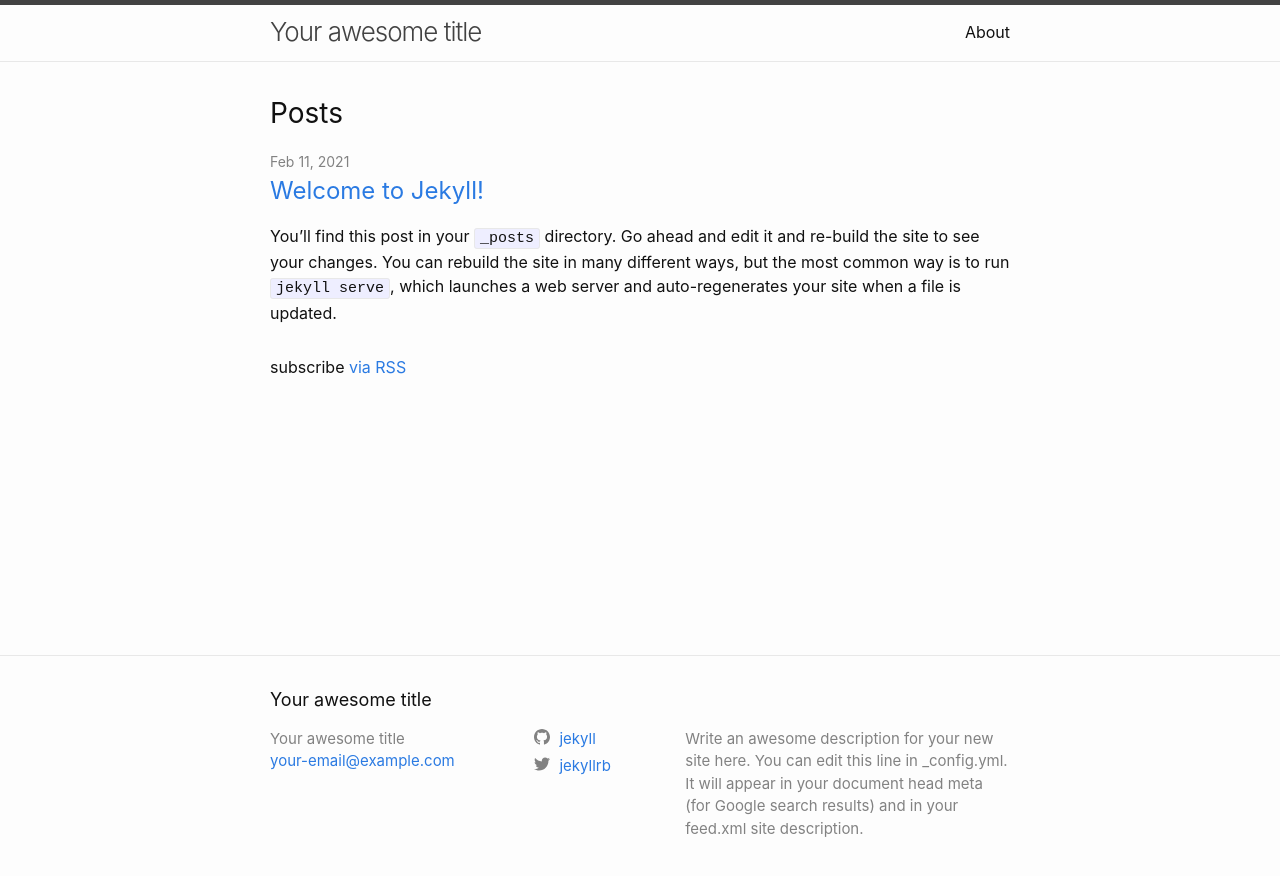
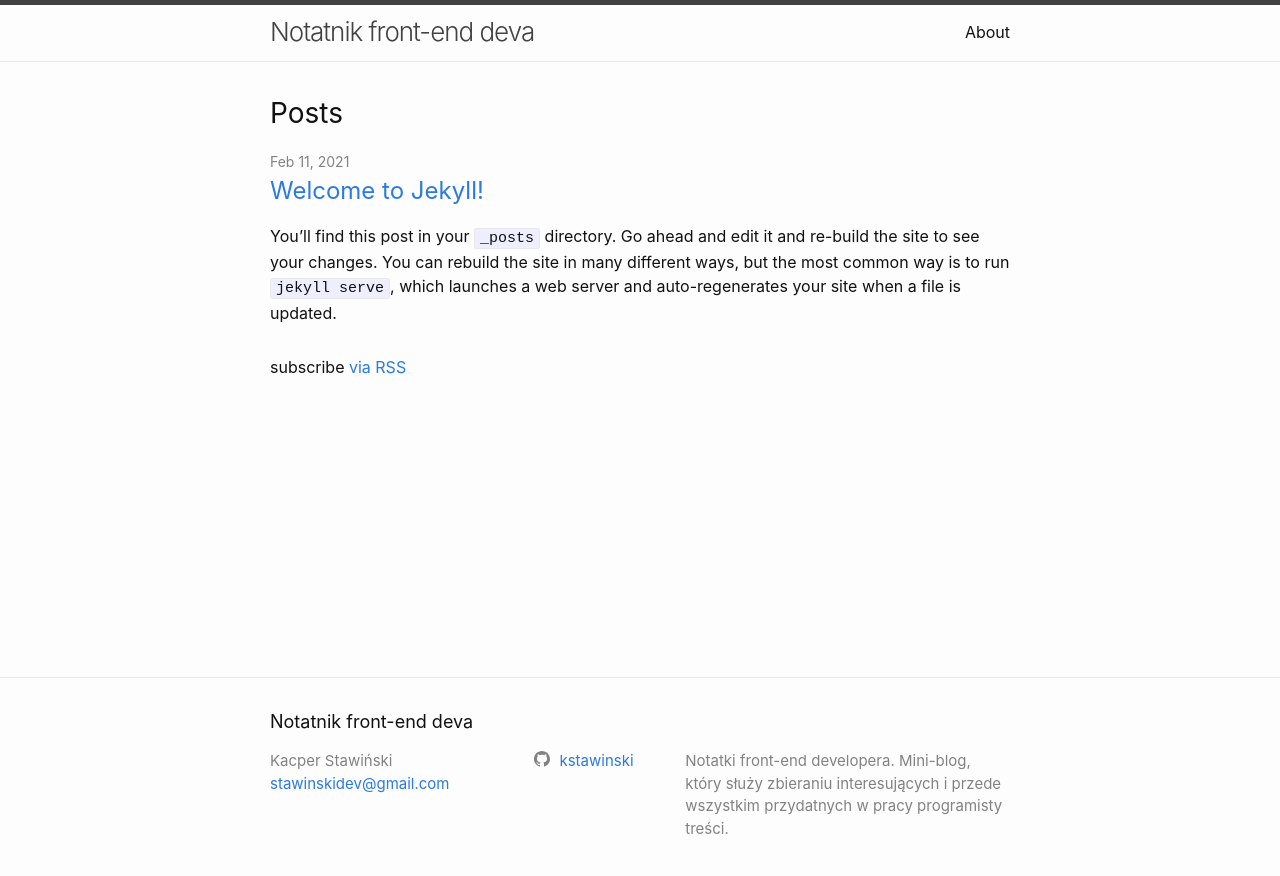
Before and after one commit to frontboard/blog, a Jekyll site: the page built from index.markdown, in a window 1280 px wide. Shown: the top 876 px of the page. Built offline with Jekyll 4.4.1, drawn with Linux system fonts in a browser that asks for light colours.

Commit message:
blog configuration update

```diff
--- a/_config.yml
+++ b/_config.yml
@@ -18,16 +18,15 @@
 # You can create any custom variable you would like, and they will be accessible
 # in the templates via {{ site.myvariable }}.
 
-title: Your awesome title
-email: your-email@example.com
-description: >- # this means to ignore newlines until "baseurl:"
-  Write an awesome description for your new site here. You can edit this
-  line in _config.yml. It will appear in your document head meta (for
-  Google search results) and in your feed.xml site description.
-baseurl: "" # the subpath of your site, e.g. /blog
-url: "" # the base hostname & protocol for your site, e.g. http://example.com
-twitter_username: jekyllrb
-github_username:  jekyll
+title: Notatnik front-end deva
+author: Kacper Stawiński
+email: stawinskidev@gmail.com
+description: >-
+  Notatki front-end developera. Mini-blog, który służy zbieraniu
+  interesujących i przede wszystkim przydatnych w pracy programisty treści.
+baseurl: ""
+url: "https://kstawinski.github.io"
+github_username:  kstawinski
 
 # Build settings
 theme: minima
```
